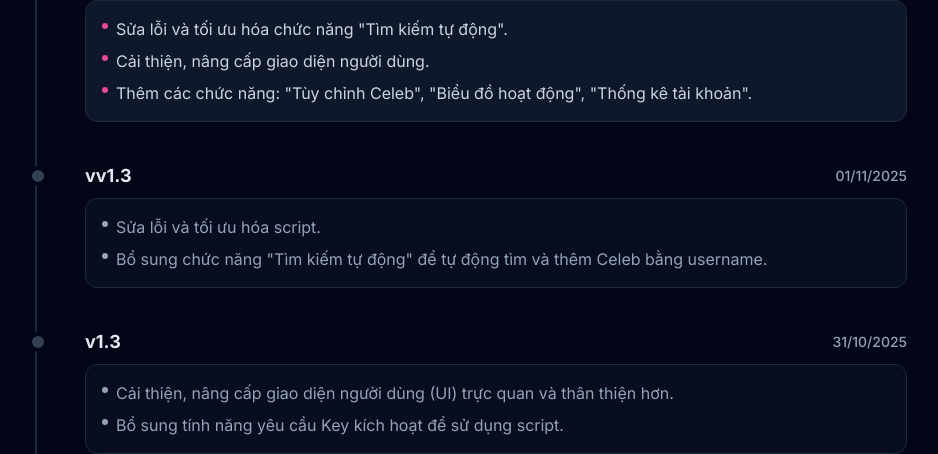
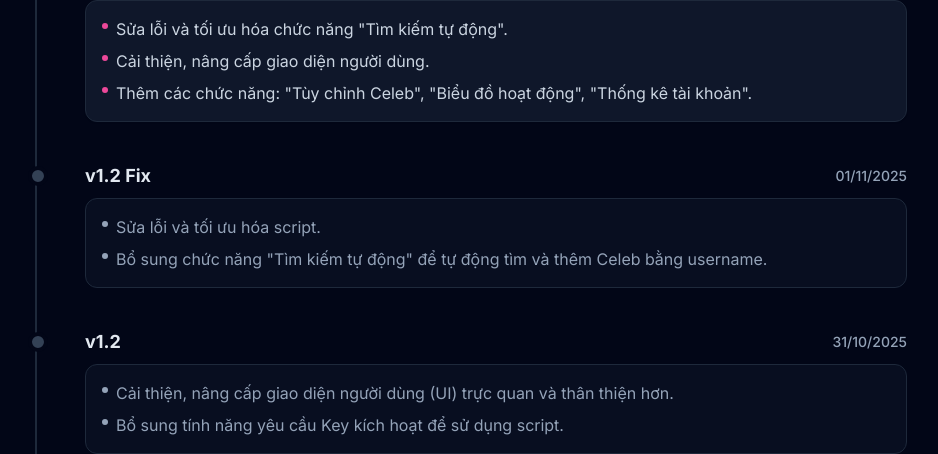
Before and after one commit to huyvu2512/locket-celebrity, a React (Vite) app: page / in a window 1280 px wide. Shown: the part 1755-2209 px from the top of the page, without its empty margins (181-1119 px from the left). Built offline with nearby package versions, Linux system fonts and the light colour scheme.

Commit message:
fix: Correct version numbering in changelog
The changelog entries for version 1.2 were incorrectly labeled as 1.3. This commit corrects the version numbering to accurately reflect the release history.

```diff
--- a/App.tsx
+++ b/App.tsx
@@ -492,7 +492,7 @@ const LocketCelebrityPage: React.FC = () => {
                 <div className="relative pl-8 md:pl-12">
                    <span className="absolute -left-[9px] top-1 h-5 w-5 rounded-full border-4 border-white dark:border-slate-950 bg-slate-300 dark:bg-slate-700"></span>
                    <div className="flex flex-col sm:flex-row sm:items-center sm:justify-between mb-2">
-                      <h3 className="text-lg font-bold text-slate-700 dark:text-slate-200">vv1.3</h3>
+                      <h3 className="text-lg font-bold text-slate-700 dark:text-slate-200">v1.2 Fix</h3>
                       <time className="text-sm font-medium text-slate-400">01/11/2025</time>
                    </div>
                    <div className="p-4 rounded-xl bg-white/50 dark:bg-slate-900/50 border border-slate-100 dark:border-slate-800">
@@ -513,7 +513,7 @@ const LocketCelebrityPage: React.FC = () => {
                 <div className="relative pl-8 md:pl-12">
                    <span className="absolute -left-[9px] top-1 h-5 w-5 rounded-full border-4 border-white dark:border-slate-950 bg-slate-300 dark:bg-slate-700"></span>
                    <div className="flex flex-col sm:flex-row sm:items-center sm:justify-between mb-2">
-                      <h3 className="text-lg font-bold text-slate-700 dark:text-slate-200">v1.3</h3>
+                      <h3 className="text-lg font-bold text-slate-700 dark:text-slate-200">v1.2</h3>
                       <time className="text-sm font-medium text-slate-400">31/10/2025</time>
                    </div>
                    <div className="p-4 rounded-xl bg-white/50 dark:bg-slate-900/50 border border-slate-100 dark:border-slate-800">
```
